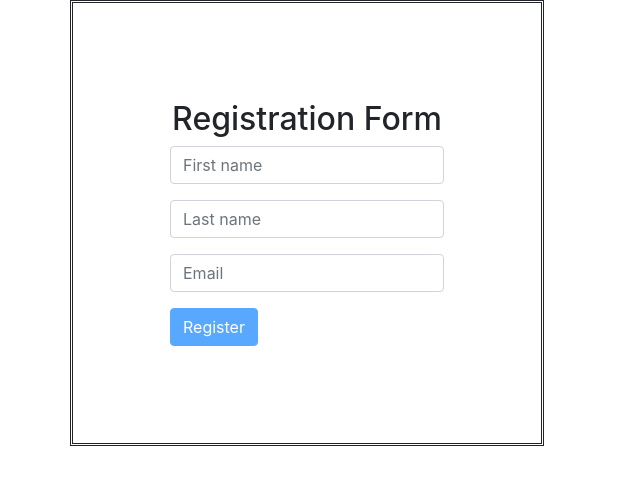
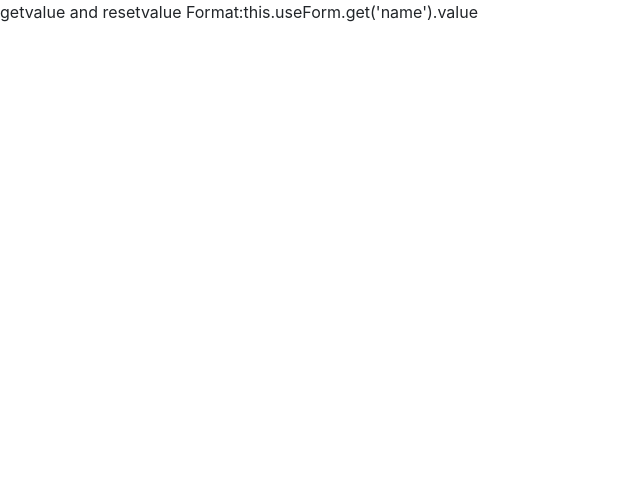
Before and after one commit to amitdheeman23/InterviewQuestions, an Angular app: page / in a window 1280 px wide. Shown: the top 484 px of the page, without its empty margins (0-640 px from the left). Built offline with nearby package versions, Linux system fonts and the light colour scheme.

Commit message:
SetValue

```diff
--- a/src/app/home/home.component.html
+++ b/src/app/home/home.component.html
@@ -1,28 +1,3 @@
-<!-- <p>home works!</p> -->
+getvalue and resetvalue
 
-<div class="container">
-    <div class="row">
-
-        <div class="form-bg main">
-        <h2 class="text-center">Registration Form</h2>
-
-            <form #regForm="ngForm" (ngSubmit)="Register(regForm)">
-                <div class="form-group">
-                    <input type="text" class="form-control" placeholder="First name" name="firstName" required ngModel>
-                </div>
-                <div class="form-group">
-                    <input type="text" class="form-control" placeholder="Last name" required name="lastName" ngModel>
-                </div>
-                <div class="form-group">
-                    <input type="email" class="form-control" placeholder="Email" required name="email" email ngModel  #email="ngModel">
-                    <span class="help-bpx" *ngIf="email.touched && !email.valid">Please eneter email id.</span>
-                </div>
-                <div class="align-center">
-                    <button type="submit" class="btn btn-primary" [disabled]="!regForm.valid">Register</button>
-                </div>
-            </form>
-        </div>
-    </div>
-
-
-</div>
+Format:this.useForm.get('name').value
--- a/src/app/home/home.component.ts
+++ b/src/app/home/home.component.ts
@@ -11,9 +11,5 @@ export class HomeComponent implements OnInit {
 
   ngOnInit(): void {
   }
-  Register(ngForm:any){
-    console.log(ngForm.controls);
 
-
-  }
 }
```
Also changed, not shown: 2 other files (tests, documents, lock files or other folders).
